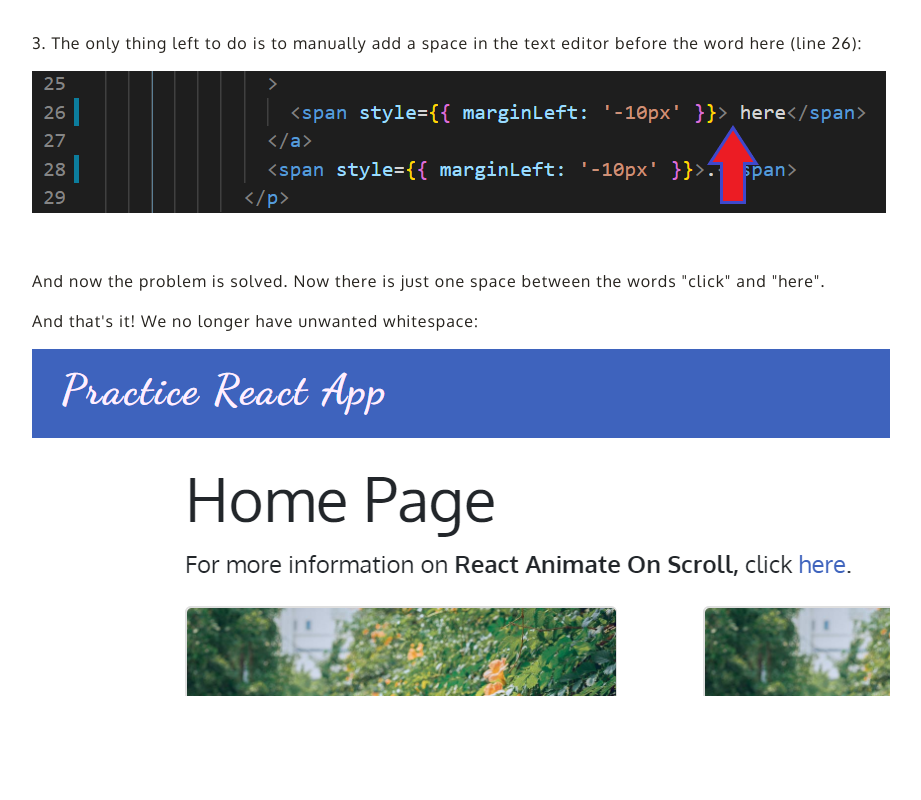
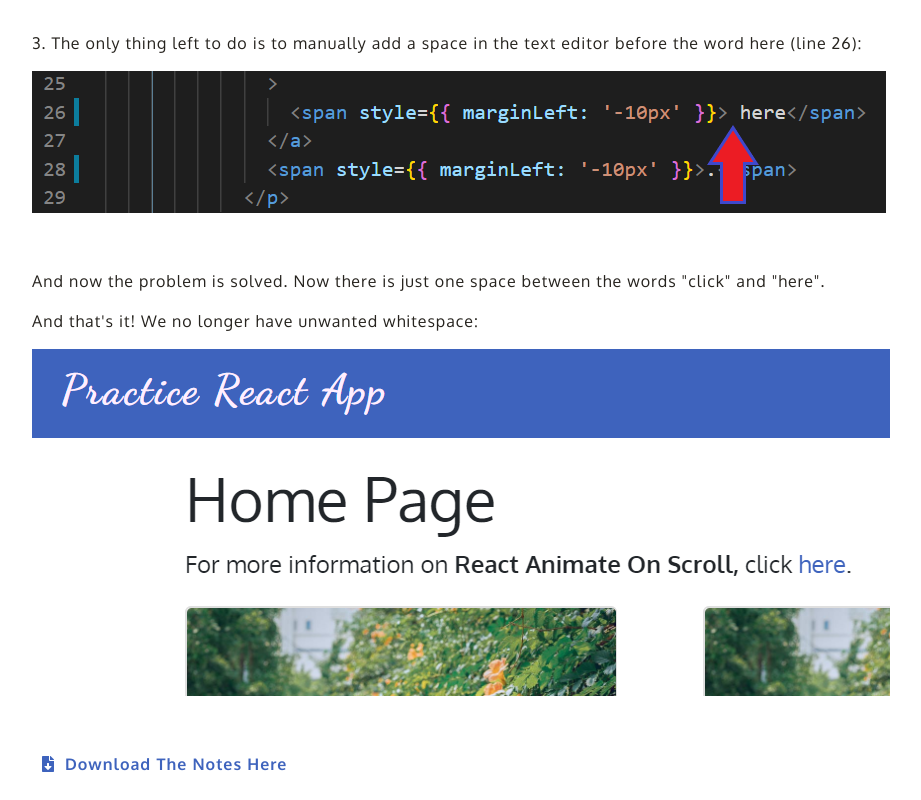
Before and after one commit to answebdev/dev-blog, a React (Create React App) app: page /shorts/removing-unwanted-whitespace-in-react in a window 1280 px wide. Shown: the part 2718-3518 px from the top of the page, without its empty margins (122-1043 px from the left). Before the commit the page ends 3494 px from the top, so only its background shows below. Built offline with nearby package versions, Linux system fonts and the light colour scheme; the HTML template or start-up script is replaced by a standard one.

Commit message:
added Whitespace PDF

```diff
--- a/src/components/pages/WhitespaceReact.js
+++ b/src/components/pages/WhitespaceReact.js
@@ -9,6 +9,7 @@ import ws5 from '../../img/ws05.png';
 import ws6 from '../../img/ws06.png';
 import ws7 from '../../img/ws07.png';
 import ws8 from '../../img/ws08.png';
+import whitespace from '../../img/whitespace.pdf';
 
 const WhitespaceReact = () => {
   return (
@@ -100,6 +101,27 @@ const WhitespaceReact = () => {
               <img src={ws8} class='img-fluid mb-3' alt='Whitespace 8' />
             </p>
             <br />
+
+            <a
+              src={whitespace}
+              href={whitespace}
+              rel='noopener noreferrer'
+              target='_blank'
+            >
+              <i class='fas fa-file-download' style={{ color: '#3e63bd' }}>
+                &nbsp;&nbsp;
+                <span
+                  style={{
+                    fontFamily: 'Oxygen',
+                    fontSize: '16px',
+                    color: '#3e63bd',
+                  }}
+                >
+                  Download The Notes Here
+                </span>
+              </i>
+            </a>
+            <br />
             <br />
           </Col>
         </Row>
```
Also changed, not shown: 1 other file (tests, documents, lock files or other folders).
